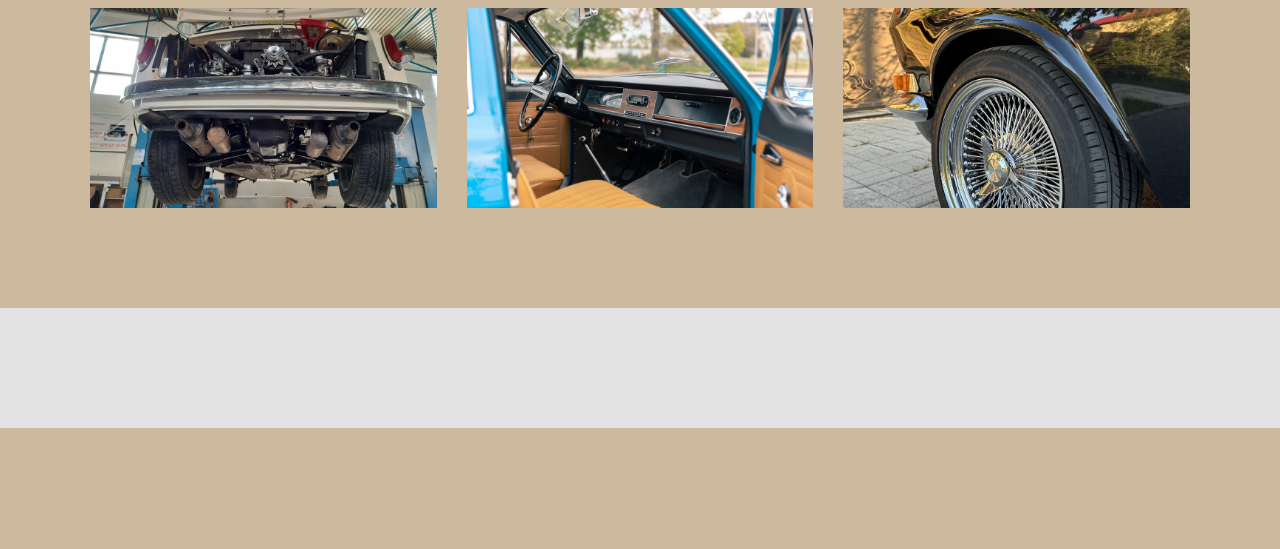
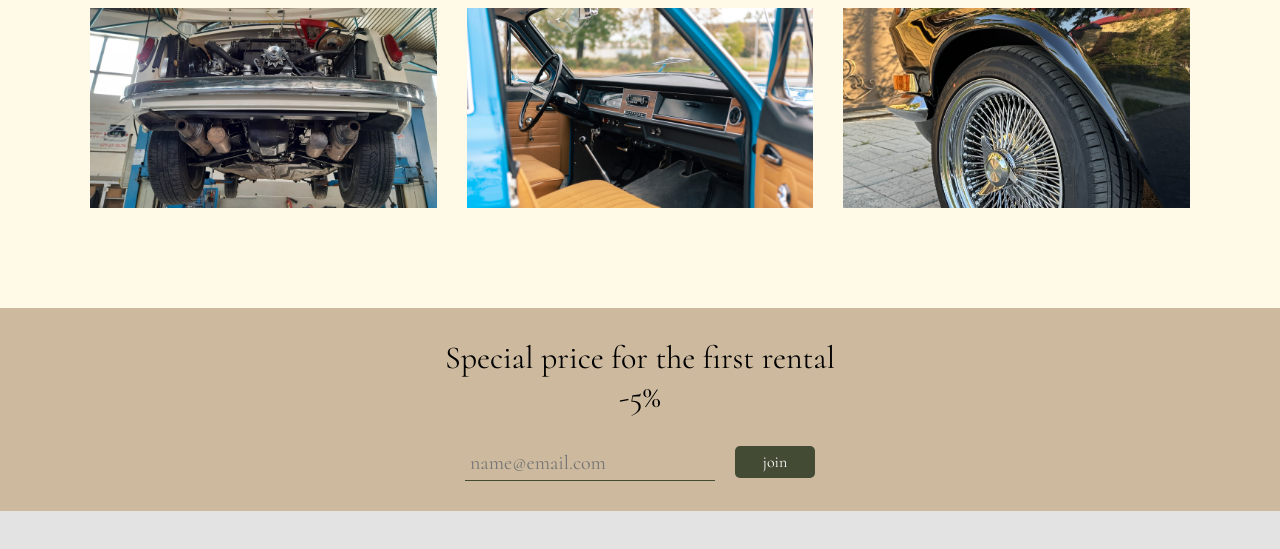
Before and after one commit to individualita/VintageWheels, a website: page src/index.html in a window 1280 px wide. Shown: the part 1245-1794 px from the top of the page. Before the commit the page ends 1673 px from the top, so only its background shows below. Drawn offline with nearby package versions, Linux system fonts and the light colour scheme; files that its build step writes are made by us from their sources; files whose address does not match are found by name.

Commit message:
added price block

```diff
--- a/src/index.html
+++ b/src/index.html
@@ -58,12 +58,22 @@
                     <img class="about__image" src="img/aboutsalon.jfif" alt="Black car depicted with a steering wheel and old interior">
                     <img class="about__image" src="img/aboutmoskvich.jfif" alt="Black car depicted with a steering wheel and old interior">
                 </div>
-
             </div>
             <div class="about__grid">
                 <img class="about__grid-img" src="img/aboutservice.jfif" alt="The car is lifted by a crane at the service center" >
                 <img class="about__grid-img" src="img/aboutinside.jfif" alt="A blue car with a leather interior">
                 <img class="about__grid-img" src="img/aboutwheel.jfif" alt="A black car with retro wheels.">
+            </div>
+        </div>
+    </section>
+    <section class="price">
+        <div class="container">
+            <div class="price__wrapper">
+                <h3 class="price__title">Special price for the first rental <span class="price__subtitle">-5%</span></h3>
+                <form class="price__form" action="#" >
+                    <input class="price__email" type="email" placeholder="name@email.com">
+                    <button class="price__button" type="submit">join</button>
+                </form>
             </div>
         </div>
     </section>
--- a/src/sass/base/_vars.scss
+++ b/src/sass/base/_vars.scss
@@ -1,7 +1,8 @@
 
 :root {
     //colors
-    --page-bg: #CDBA9E;
+    --page-bg: #FFF9E7;
+    --page-bg-second-color: #CDBA9E;
     --button-color-primary: #A73B22;
     --button-color-secondary: #434B34;
     --button-color-transparent: transparent;
--- a/src/sass/blocks/_about.scss
+++ b/src/sass/blocks/_about.scss
@@ -1,5 +1,5 @@
 .about {
-    padding: 100px 0;
+    padding: 100px 0 100px;
     &__content {
         display: flex;
         justify-content: space-between;
--- /dev/null
+++ b/src/sass/blocks/_price.scss
@@ -0,0 +1,35 @@
+.price {
+    padding: 30px 0;
+    background-color: var(--page-bg-second-color);
+    &__wrapper {
+        display: flex;
+        flex-direction: column;
+        justify-content: center;
+        align-items: center;
+    }
+    &__title {
+        font-size: 32px;
+    }
+    &__subtitle {
+        display: block;
+        text-align: center;
+    }
+    &__form {
+        margin-top: 30px;
+        display: flex;
+        gap: 20px;
+    }
+    &__email {
+        padding: 5px;
+        font-size: 20px;
+        border-bottom: 1px solid #434B34;
+    }
+    &__button {
+        width: 80px;
+        height: 32px;
+        padding: 5px 25px;
+        border-radius: 5px;
+        background-color: var(--button-color-secondary);
+        color: #fff;
+    }
+}
--- a/src/sass/style.scss
+++ b/src/sass/style.scss
@@ -21,3 +21,4 @@
 @import 'blocks/header';
 @import 'blocks/main';
 @import 'blocks/about';
+@import 'blocks/price';
```
Also changed, not shown: dist/css/style.min.css, dist/index.html.
